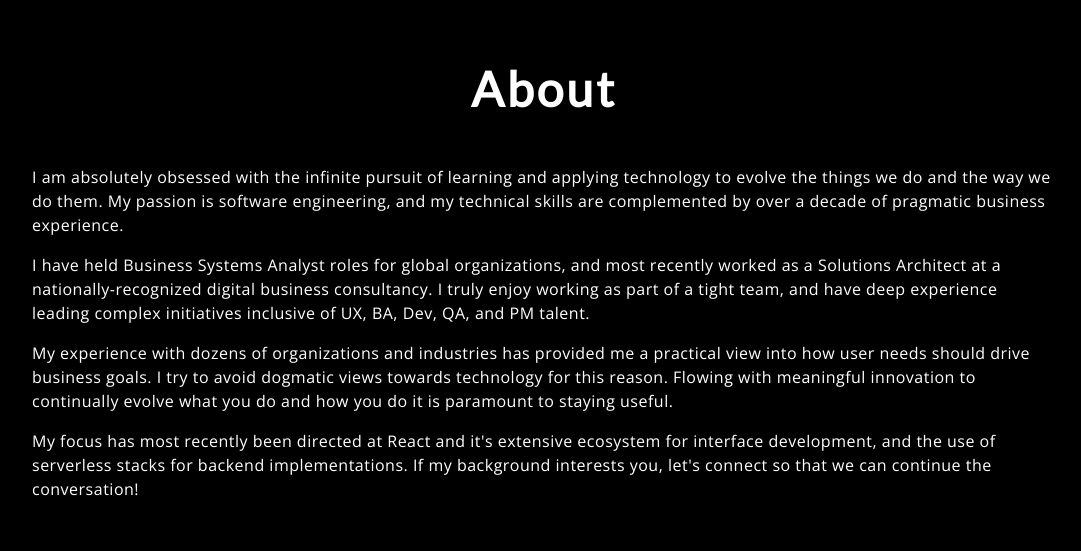
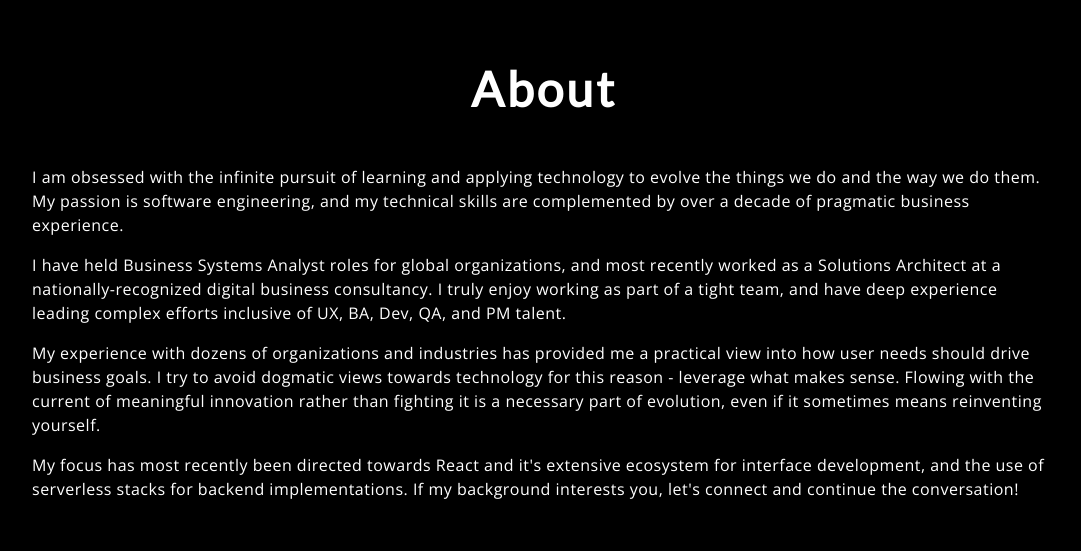
Before and after one commit to bloo0178/portfolio-site, a React (Create React App) app: page / in a window 1280 px wide. Shown: the part 900-1451 px from the top of the page, without its empty margins (96-1177 px from the left). Built offline with nearby package versions, Linux system fonts and the light colour scheme; no server answers.

Commit message:
Updated About

```diff
--- a/src/components/About/About.jsx
+++ b/src/components/About/About.jsx
@@ -8,7 +8,7 @@ export class About extends React.Component {
         <h1>About</h1>
         <div className={styles.content}>
           <p>
-            I am absolutely obsessed with the infinite pursuit of learning and
+            I am obsessed with the infinite pursuit of learning and
             applying technology to evolve the things we do and the way we do
             them. My passion is software engineering, and my technical skills
             are complemented by over a decade of pragmatic business experience.
@@ -18,20 +18,21 @@ export class About extends React.Component {
             and most recently worked as a Solutions Architect at a
             nationally-recognized digital business consultancy. I truly enjoy
             working as part of a tight team, and have deep experience leading
-            complex initiatives inclusive of UX, BA, Dev, QA, and PM talent.
+            complex efforts inclusive of UX, BA, Dev, QA, and PM talent.
           </p>
           <p>
             My experience with dozens of organizations and industries has
             provided me a practical view into how user needs should drive
             business goals. I try to avoid dogmatic views towards technology for
-            this reason. Flowing with meaningful innovation to continually
-            evolve what you do and how you do it is paramount to staying useful.
+            this reason - leverage what makes sense. Flowing with the current of
+            meaningful innovation rather than fighting it is a necessary part of
+            evolution, even if it sometimes means reinventing yourself.
           </p>
           <p>
-            My focus has most recently been directed at React and it's extensive
+            My focus has most recently been directed towards React and it's extensive
             ecosystem for interface development, and the use of serverless
             stacks for backend implementations. If my background interests you,
-            let's connect so that we can continue the conversation!
+            let's connect and continue the conversation!
           </p>
         </div>
       </div>
```
Also changed, not shown: src/components/Hero/images/bixby_1920x1080-EDITED.jpg (deleted).
